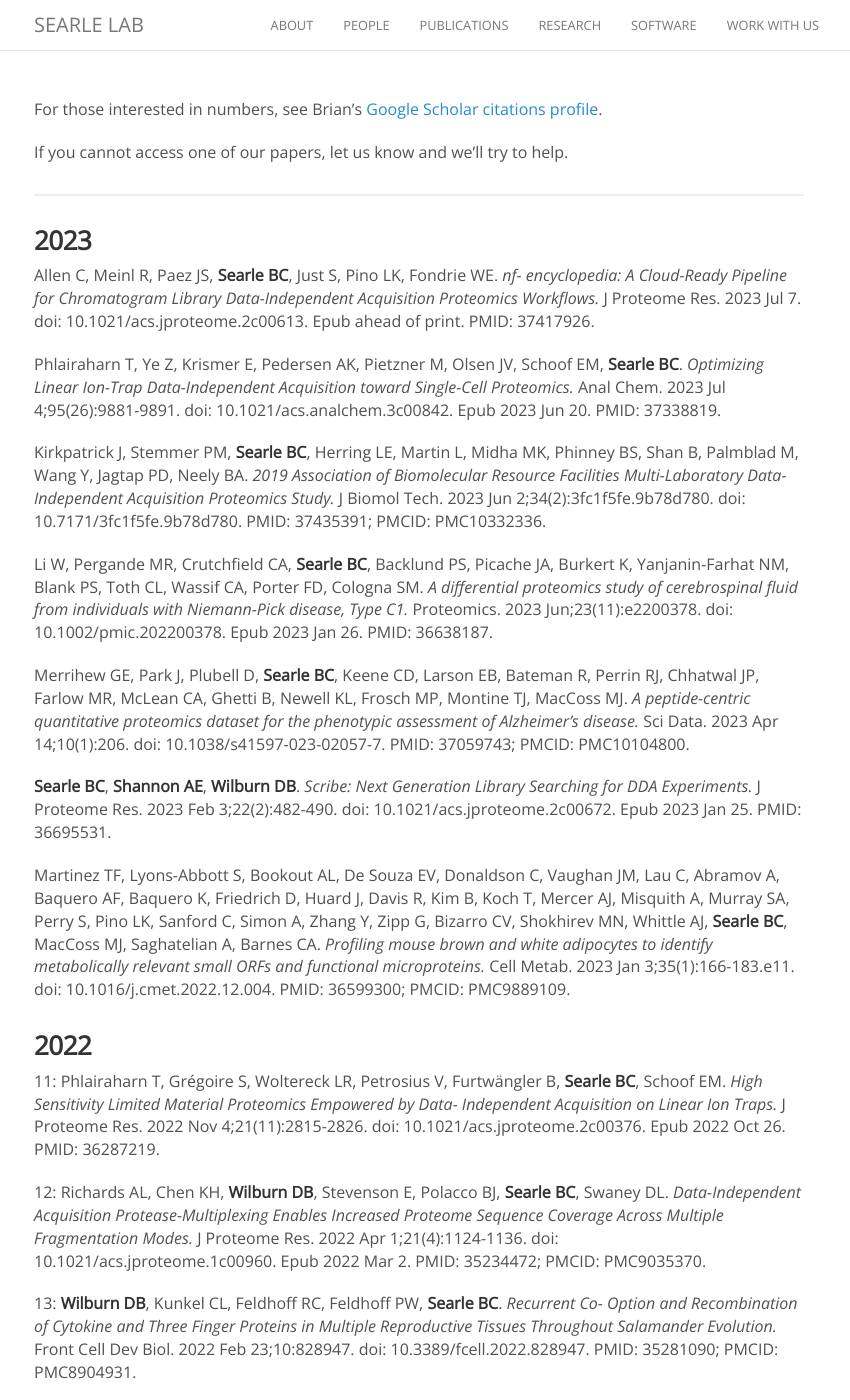
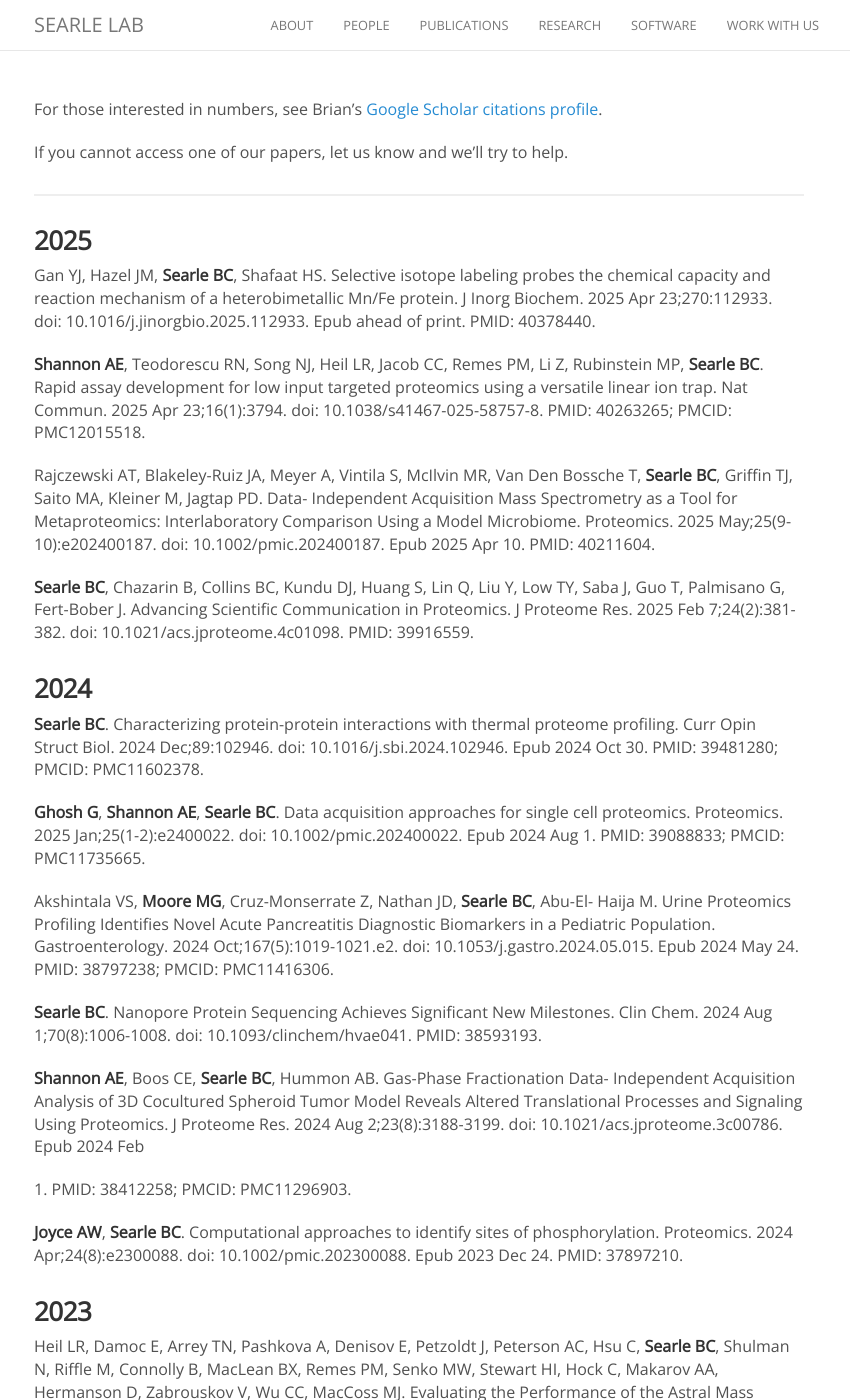
Before and after one commit to searlelab/searlelab.github.io, a Jekyll site: the page built from publications.md, in a window 1280 px wide and 1400 px high. Shown: the whole window, without its empty margins (221-1071 px from the left). Built offline with Jekyll 4.4.1, drawn with Linux system fonts in a browser that asks for light colours; nearby versions of some CDN libraries; comment, search, counter and statistics services are not loaded; some of the changed text lies outside the part shown.

Commit message:
Update publications.md

```diff
--- a/publications.md
+++ b/publications.md
@@ -9,47 +9,117 @@ If you cannot access one of our papers, let us know and we'll try to help.
 
 <hr>
 
+### 2025
+
+Gan YJ, Hazel JM, **Searle BC**, Shafaat HS. Selective isotope labeling probes
+the chemical capacity and reaction mechanism of a heterobimetallic Mn/Fe
+protein. J Inorg Biochem. 2025 Apr 23;270:112933. doi:
+10.1016/j.jinorgbio.2025.112933. Epub ahead of print. PMID: 40378440.
+
+**Shannon AE**, Teodorescu RN, Song NJ, Heil LR, Jacob CC, Remes PM, Li Z,
+Rubinstein MP, **Searle BC**. Rapid assay development for low input targeted
+proteomics using a versatile linear ion trap. Nat Commun. 2025 Apr
+23;16(1):3794. doi: 10.1038/s41467-025-58757-8. PMID: 40263265; PMCID:
+PMC12015518.
+
+Rajczewski AT, Blakeley-Ruiz JA, Meyer A, Vintila S, McIlvin MR, Van Den
+Bossche T, **Searle BC**, Griffin TJ, Saito MA, Kleiner M, Jagtap PD. Data-
+Independent Acquisition Mass Spectrometry as a Tool for Metaproteomics:
+Interlaboratory Comparison Using a Model Microbiome. Proteomics. 2025
+May;25(9-10):e202400187. doi: 10.1002/pmic.202400187. Epub 2025 Apr 10. PMID:
+40211604.
+
+**Searle BC**, Chazarin B, Collins BC, Kundu DJ, Huang S, Lin Q, Liu Y, Low TY,
+Saba J, Guo T, Palmisano G, Fert-Bober J. Advancing Scientific Communication in
+Proteomics. J Proteome Res. 2025 Feb 7;24(2):381-382. doi:
+10.1021/acs.jproteome.4c01098. PMID: 39916559.
+
+### 2024
+
+**Searle BC**. Characterizing protein-protein interactions with thermal proteome
+profiling. Curr Opin Struct Biol. 2024 Dec;89:102946. doi:
+10.1016/j.sbi.2024.102946. Epub 2024 Oct 30. PMID: 39481280; PMCID: PMC11602378.
+
+**Ghosh G**, **Shannon AE**, **Searle BC**. Data acquisition approaches for single cell
+proteomics. Proteomics. 2025 Jan;25(1-2):e2400022. doi: 10.1002/pmic.202400022.
+Epub 2024 Aug 1. PMID: 39088833; PMCID: PMC11735665.
+
+Akshintala VS, **Moore MG**, Cruz-Monserrate Z, Nathan JD, **Searle BC**, Abu-El-
+Haija M. Urine Proteomics Profiling Identifies Novel Acute Pancreatitis
+Diagnostic Biomarkers in a Pediatric Population. Gastroenterology. 2024
+Oct;167(5):1019-1021.e2. doi: 10.1053/j.gastro.2024.05.015. Epub 2024 May 24.
+PMID: 38797238; PMCID: PMC11416306.
+
+**Searle BC**. Nanopore Protein Sequencing Achieves Significant New Milestones.
+Clin Chem. 2024 Aug 1;70(8):1006-1008. doi: 10.1093/clinchem/hvae041. PMID:
+38593193.
+
+**Shannon AE**, Boos CE, **Searle BC**, Hummon AB. Gas-Phase Fractionation Data-
+Independent Acquisition Analysis of 3D Cocultured Spheroid Tumor Model Reveals
+Altered Translational Processes and Signaling Using Proteomics. J Proteome Res.
+2024 Aug 2;23(8):3188-3199. doi: 10.1021/acs.jproteome.3c00786. Epub 2024 Feb
+27. PMID: 38412258; PMCID: PMC11296903.
+
+**Joyce AW**, **Searle BC**. Computational approaches to identify sites of
+phosphorylation. Proteomics. 2024 Apr;24(8):e2300088. doi:
+10.1002/pmic.202300088. Epub 2023 Dec 24. PMID: 37897210.
+
 ### 2023
 
-Allen C, Meinl R, Paez JS, **Searle BC**, Just S, Pino LK, Fondrie WE. _nf-
+Heil LR, Damoc E, Arrey TN, Pashkova A, Denisov E, Petzoldt J, Peterson AC,
+Hsu C, **Searle BC**, Shulman N, Riffle M, Connolly B, MacLean BX, Remes PM, Senko
+MW, Stewart HI, Hock C, Makarov AA, Hermanson D, Zabrouskov V, Wu CC, MacCoss
+MJ. Evaluating the Performance of the Astral Mass Analyzer for Quantitative
+Proteomics Using Data-Independent Acquisition. J Proteome Res. 2023 Oct
+6;22(10):3290-3300. doi: 10.1021/acs.jproteome.3c00357. Epub 2023 Sep 8. PMID:
+37683181; PMCID: PMC10563156.
+
+**Searle BC**, Chien A, Koller A, Hawke D, Herren AW, Kim Kim J, Lee KA, Leib
+RD, Nelson AJ, Patel P, Ren JM, Stemmer PM, Zhu Y, Neely BA, Patel B. A
+Multipathway Phosphopeptide Standard for Rapid Phosphoproteomics Assay
+Development. Mol Cell Proteomics. 2023 Oct;22(10):100639. doi:
+10.1016/j.mcpro.2023.100639. Epub 2023 Aug 30. PMID: 37657519; PMCID:
+PMC10561125.
+
+Kirkpatrick J, Stemmer PM, **Searle BC**, Herring LE, Martin L, Midha MK,
+Phinney BS, Shan B, Palmblad M, Wang Y, Jagtap PD, Neely BA. 2019 Association of
+Biomolecular Resource Facilities Multi-Laboratory Data-Independent Acquisition
+Proteomics Study. J Biomol Tech. 2023 Jun 2;34(2):3fc1f5fe.9b78d780. doi:
+10.7171/3fc1f5fe.9b78d780. PMID: 37435391; PMCID: PMC10332336.
+
+Allen C, Meinl R, Paez JS, **Searle BC**, Just S, Pino LK, Fondrie WE. nf-
 encyclopedia: A Cloud-Ready Pipeline for Chromatogram Library Data-Independent
-Acquisition Proteomics Workflows._ J Proteome Res. 2023 Jul 7. doi:
-10.1021/acs.jproteome.2c00613. Epub ahead of print. PMID: 37417926.
+Acquisition Proteomics Workflows. J Proteome Res. 2023 Aug 4;22(8):2743-2749.
+doi: 10.1021/acs.jproteome.2c00613. Epub 2023 Jul 7. PMID: 37417926.
 
-Phlairaharn T, Ye Z, Krismer E, Pedersen AK, Pietzner M, Olsen JV, Schoof EM,
-**Searle BC**. _Optimizing Linear Ion-Trap Data-Independent Acquisition toward
-Single-Cell Proteomics._ Anal Chem. 2023 Jul 4;95(26):9881-9891. doi:
+**Phlairaharn T**, Ye Z, Krismer E, Pedersen AK, Pietzner M, Olsen JV, Schoof
+EM, **Searle BC**. Optimizing Linear Ion-Trap Data-Independent Acquisition toward
+Single-Cell Proteomics. Anal Chem. 2023 Jul 4;95(26):9881-9891. doi:
 10.1021/acs.analchem.3c00842. Epub 2023 Jun 20. PMID: 37338819.
 
-Kirkpatrick J, Stemmer PM, **Searle BC**, Herring LE, Martin L, Midha MK, Phinney
-BS, Shan B, Palmblad M, Wang Y, Jagtap PD, Neely BA. _2019 Association of
-Biomolecular Resource Facilities Multi-Laboratory Data-Independent Acquisition
-Proteomics Study._ J Biomol Tech. 2023 Jun 2;34(2):3fc1f5fe.9b78d780. doi:
-10.7171/3fc1f5fe.9b78d780. PMID: 37435391; PMCID: PMC10332336.
+Merrihew GE, Park J, Plubell D, **Searle BC**, Keene CD, Larson EB, Bateman R,
+Perrin RJ, Chhatwal JP, Farlow MR, McLean CA, Ghetti B, Newell KL, Frosch MP,
+Montine TJ, MacCoss MJ. A peptide-centric quantitative proteomics dataset for
+the phenotypic assessment of Alzheimer's disease. Sci Data. 2023 Apr
+14;10(1):206. doi: 10.1038/s41597-023-02057-7. PMID: 37059743; PMCID:
+PMC10104800.
+
+**Searle BC**, **Shannon AE**, **Wilburn DB**. Scribe: Next Generation Library Searching
+for DDA Experiments. J Proteome Res. 2023 Feb 3;22(2):482-490. doi:
+10.1021/acs.jproteome.2c00672. Epub 2023 Jan 25. PMID: 36695531.
 
 Li W, Pergande MR, Crutchfield CA, **Searle BC**, Backlund PS, Picache JA,
 Burkert K, Yanjanin-Farhat NM, Blank PS, Toth CL, Wassif CA, Porter FD, Cologna
-SM. _A differential proteomics study of cerebrospinal fluid from individuals with
-Niemann-Pick disease, Type C1._ Proteomics. 2023 Jun;23(11):e2200378. doi:
-10.1002/pmic.202200378. Epub 2023 Jan 26. PMID: 36638187.
-
-Merrihew GE, Park J, Plubell D, **Searle BC**, Keene CD, Larson EB, Bateman R,
-Perrin RJ, Chhatwal JP, Farlow MR, McLean CA, Ghetti B, Newell KL, Frosch MP,
-Montine TJ, MacCoss MJ. _A peptide-centric quantitative proteomics dataset for
-the phenotypic assessment of Alzheimer's disease._ Sci Data. 2023 Apr
-14;10(1):206. doi: 10.1038/s41597-023-02057-7. PMID: 37059743; PMCID:
-PMC10104800.
-
-**Searle BC**, **Shannon AE**, **Wilburn DB**. _Scribe: Next Generation Library Searching
-for DDA Experiments._ J Proteome Res. 2023 Feb 3;22(2):482-490. doi:
-10.1021/acs.jproteome.2c00672. Epub 2023 Jan 25. PMID: 36695531.
+SM. A differential proteomics study of cerebrospinal fluid from individuals with
+Niemann-Pick disease, Type C1. Proteomics. 2023 Jun;23(11):e2200378. doi:
+10.1002/pmic.202200378. Epub 2023 Jan 26. PMID: 36638187; PMCID: PMC10918788.
 
 Martinez TF, Lyons-Abbott S, Bookout AL, De Souza EV, Donaldson C, Vaughan
 JM, Lau C, Abramov A, Baquero AF, Baquero K, Friedrich D, Huard J, Davis R, Kim
 B, Koch T, Mercer AJ, Misquith A, Murray SA, Perry S, Pino LK, Sanford C, Simon
 A, Zhang Y, Zipp G, Bizarro CV, Shokhirev MN, Whittle AJ, **Searle BC**, MacCoss MJ,
-Saghatelian A, Barnes CA. _Profiling mouse brown and white adipocytes to identify
-metabolically relevant small ORFs and functional microproteins._ Cell Metab. 2023
+Saghatelian A, Barnes CA. Profiling mouse brown and white adipocytes to identify
+metabolically relevant small ORFs and functional microproteins. Cell Metab. 2023
 Jan 3;35(1):166-183.e11. doi: 10.1016/j.cmet.2022.12.004. PMID: 36599300; PMCID:
 PMC9889109.
 
```
